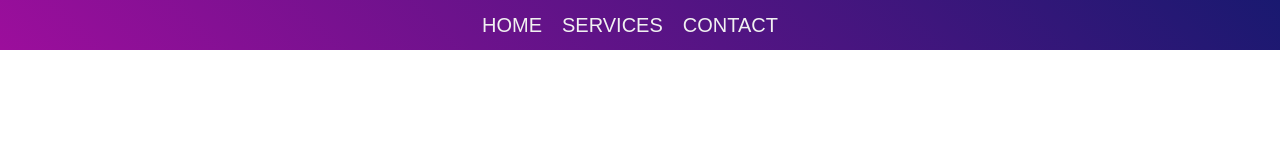
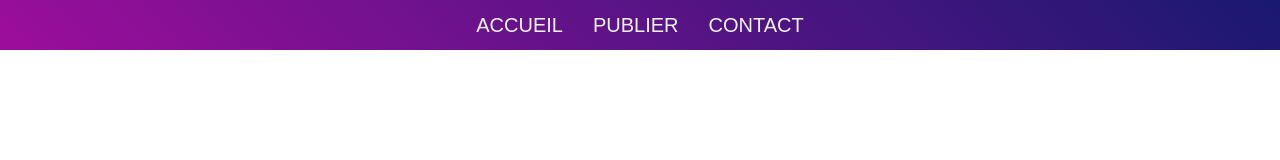
Before and after one commit to remmoclock/blog, a React (Create React App) app: page / in a window 1280 px wide. Shown: the top 160 px of the page. Built offline with nearby package versions, Linux system fonts and the light colour scheme.

Commit message:
change css nav

```diff
--- a/src/Components/Navbar/Navbar.css
+++ b/src/Components/Navbar/Navbar.css
@@ -16,7 +16,7 @@ nav {
     position: relative;
 }
 .items {
-    margin-right: 20px;
+    margin: 0 15px;
     font-size: 20px;
     text-transform: uppercase;
     color: #f1f1f1;
--- a/src/Components/Navbar/Navbar.js
+++ b/src/Components/Navbar/Navbar.js
@@ -25,8 +25,8 @@ function Navbar() {
     <nav>
       {(toggleMenu || screenWidth > 500) && (
         <ul className="list">
-          <li className="items">Home</li>
-          <li className="items">Services</li>
+          <li className="items">Accueil</li>
+          <li className="items">Publier</li>
           <li className="items">Contact</li>
         </ul>
       )}
```
